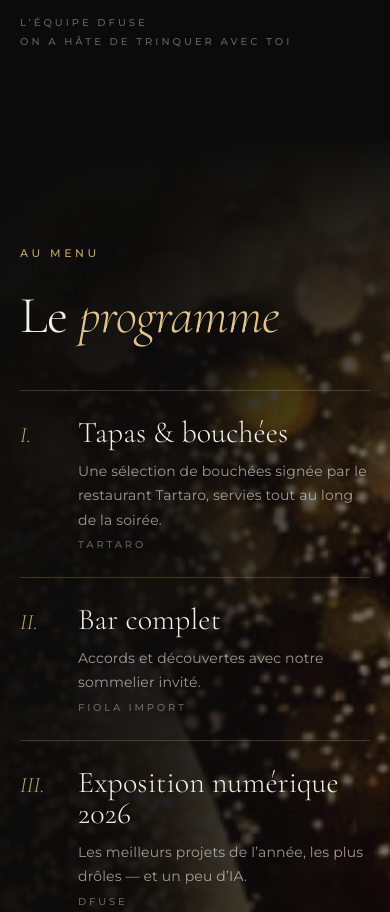
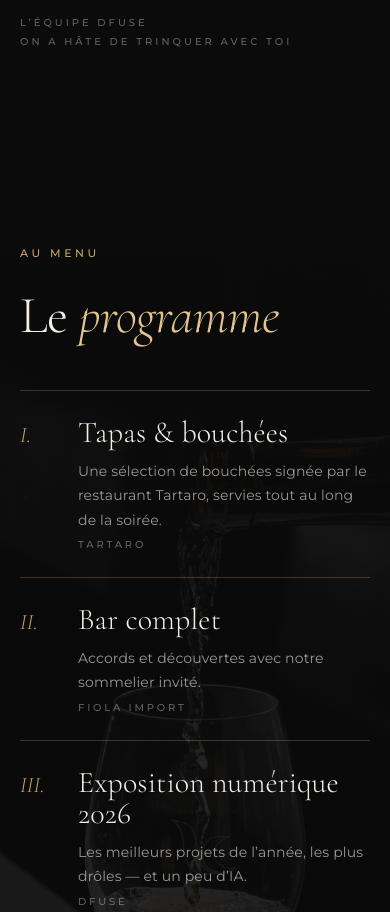
Before and after one commit to SebChampagne/party-dfuse-2026, a plain HTML site: page index.html in a window 390 px wide. Shown: the part 2080-2992 px from the top of the page. Drawn offline with nearby package versions, Linux system fonts and the light colour scheme.

Commit message:
Programme : photo du vin versé à la place du champagne
Co-Authored-By: Claude Opus 5.5 <noreply@anthropic.com>

```diff
--- a/index.html
+++ b/index.html
@@ -94,11 +94,11 @@
 
   /* PROGRAMME — full-bleed photo, editorial list */
   .programme{position:relative;overflow:hidden;padding:160px 0}
-  .programme .bg{position:absolute;inset:0;background:url(assets/champagne.webp) center 30%/cover no-repeat;transform:scale(1.08);filter:saturate(.9)}
-  .programme::before{content:"";position:absolute;inset:0;z-index:1;background:linear-gradient(90deg,rgba(11,11,11,.97) 0%,rgba(11,11,11,.9) 45%,rgba(11,11,11,.55) 100%),linear-gradient(0deg,var(--bg) 0%,rgba(11,11,11,0) 25%,rgba(11,11,11,0) 75%,var(--bg) 100%)}
+  .programme .bg{position:absolute;top:0;bottom:0;right:0;width:52%;background:url(assets/vin.jpg) 30% center/cover no-repeat;transform:scale(1.08)}
+  .programme::before{content:"";position:absolute;inset:0;z-index:1;background:linear-gradient(90deg,var(--bg) 0%,var(--bg) 48%,rgba(11,11,11,.55) 62%,rgba(11,11,11,.05) 85%),linear-gradient(0deg,var(--bg) 0%,rgba(11,11,11,0) 18%,rgba(11,11,11,0) 82%,var(--bg) 100%)}
   .programme .wrap{position:relative;z-index:2}
   .programme h2{font-size:clamp(52px,7vw,104px);margin:28px 0 80px}
-  .acts{list-style:none;margin:0;padding:0;max-width:880px;counter-reset:act}
+  .acts{list-style:none;margin:0;padding:0;max-width:740px;counter-reset:act}
   .act{display:grid;grid-template-columns:90px 1fr auto;gap:28px;align-items:baseline;padding:34px 0;border-top:1px solid var(--line);transition:padding .4s}
   .act:last-child{border-bottom:1px solid var(--line)}
   .act .num{font:300 italic 22px var(--serif);color:var(--gold)}
@@ -202,6 +202,8 @@
     .partners{grid-template-columns:1fr;gap:72px}
     .partners .divider{height:1px;width:120px;margin:0 auto}
     .map{aspect-ratio:16/11}
+    .programme .bg{width:100%;background-position:center 35%}
+    .programme::before{background:linear-gradient(0deg,var(--bg) 0%,rgba(11,11,11,.86) 30%,rgba(11,11,11,.86) 70%,var(--bg) 100%)}
     section{padding:110px 0}
   }
   @media (max-width:600px){
```
Also changed, not shown: assets/champagne.webp (deleted), assets/vin.jpg (added).
